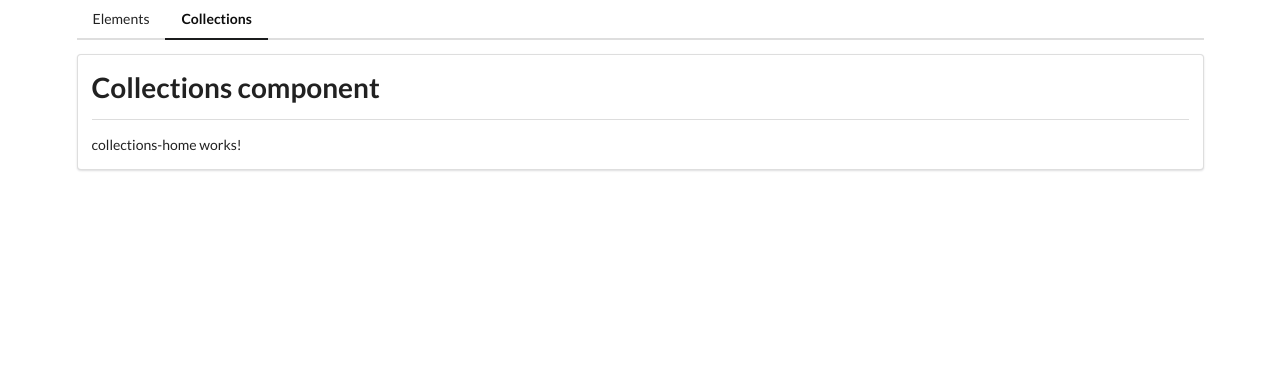
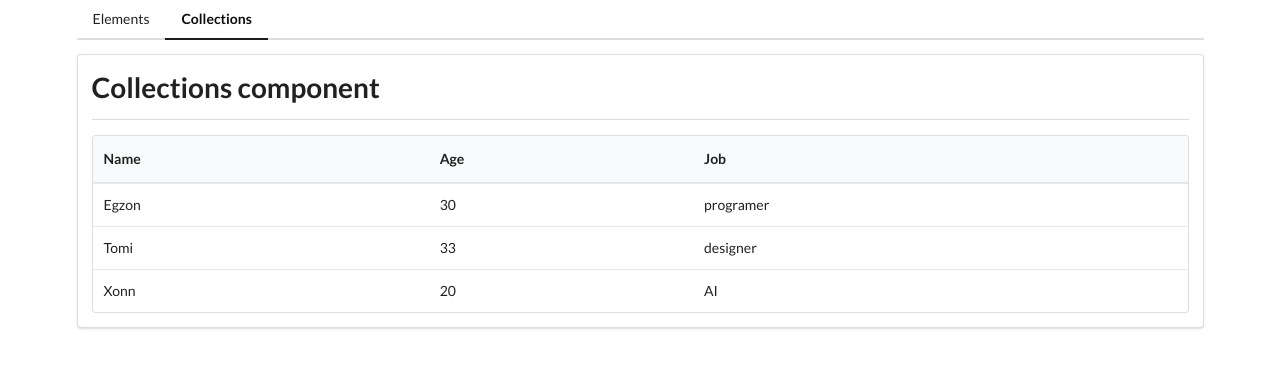
Before and after one commit to 3gzon/bootcamp-ng, an Angular app: page /collections in a window 1280 px wide. Shown: the top 368 px of the page. Built offline with nearby package versions, Linux system fonts and the light colour scheme.

Commit message:
feat: added new component for table, using template directives to show the content inside the table

```diff
--- a/src/app/collections/collections-home/collections-home.component.html
+++ b/src/app/collections/collections-home/collections-home.component.html
@@ -1,4 +1,4 @@
 <app-divider>
     Collections component
 </app-divider>
-<p>collections-home works!</p>
+<app-table [data]="data" [headers]="headers"></app-table>
--- a/src/app/collections/collections-home/collections-home.component.ts
+++ b/src/app/collections/collections-home/collections-home.component.ts
@@ -3,8 +3,29 @@ import { Component } from '@angular/core';
 @Component({
   selector: 'app-collections-home',
   templateUrl: './collections-home.component.html',
-  styleUrls: ['./collections-home.component.css']
+  styleUrls: ['./collections-home.component.css'],
 })
 export class CollectionsHomeComponent {
-
+  data: any = [
+    {
+      name: 'Egzon',
+      age: 30,
+      job: 'programer',
+    },
+    {
+      name: 'Tomi',
+      age: 33,
+      job: 'designer',
+    },
+    {
+      name: 'Xonn',
+      age: 20,
+      job: 'AI',
+    },
+  ];
+  headers: any = [
+    { key: 'name', label: 'Name' },
+    { key: 'age', label: 'Age' },
+    { key: 'job', label: 'Job' },
+  ];
 }
--- a/src/app/collections/collections.module.ts
+++ b/src/app/collections/collections.module.ts
@@ -4,9 +4,10 @@ import { CommonModule } from '@angular/common';
 import { CollectionsRoutingModule } from './collections-routing.module';
 import { CollectionsHomeComponent } from './collections-home/collections-home.component';
 import { SharedModule } from '../shared/shared.module';
+import { TableComponent } from './table/table.component';
 
 @NgModule({
-  declarations: [CollectionsHomeComponent],
+  declarations: [CollectionsHomeComponent, TableComponent],
   imports: [CommonModule, CollectionsRoutingModule, SharedModule],
   exports: [],
 })
--- /dev/null
+++ b/src/app/collections/table/table.component.html
@@ -0,0 +1,14 @@
+<table class="ui table">
+    <thead>
+        <tr>
+            <th *ngFor="let head of headers">
+                {{head?.label}}
+            </th>
+        </tr>
+        <tr *ngFor="let record of data">
+            <td *ngFor="let header of headers">
+                {{record[header.key]}}
+            </td>
+        </tr>
+    </thead>
+</table>
```
Also changed, not shown: src/app/collections/table/table.component.ts (added, +11 -0 lines), src/app/collections/table/table.component.css (added), 1 other file (tests, documents, lock files or other folders).
